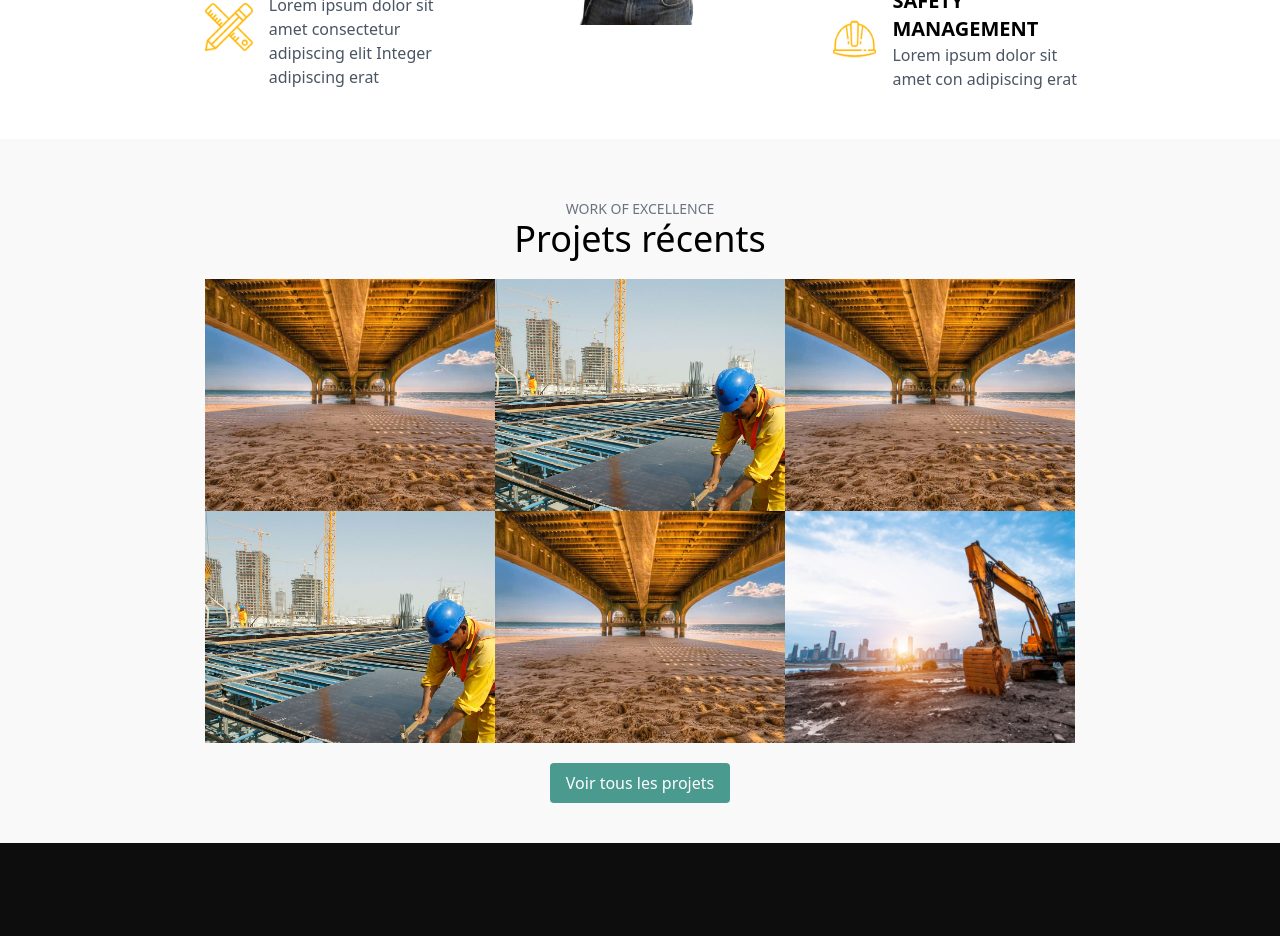
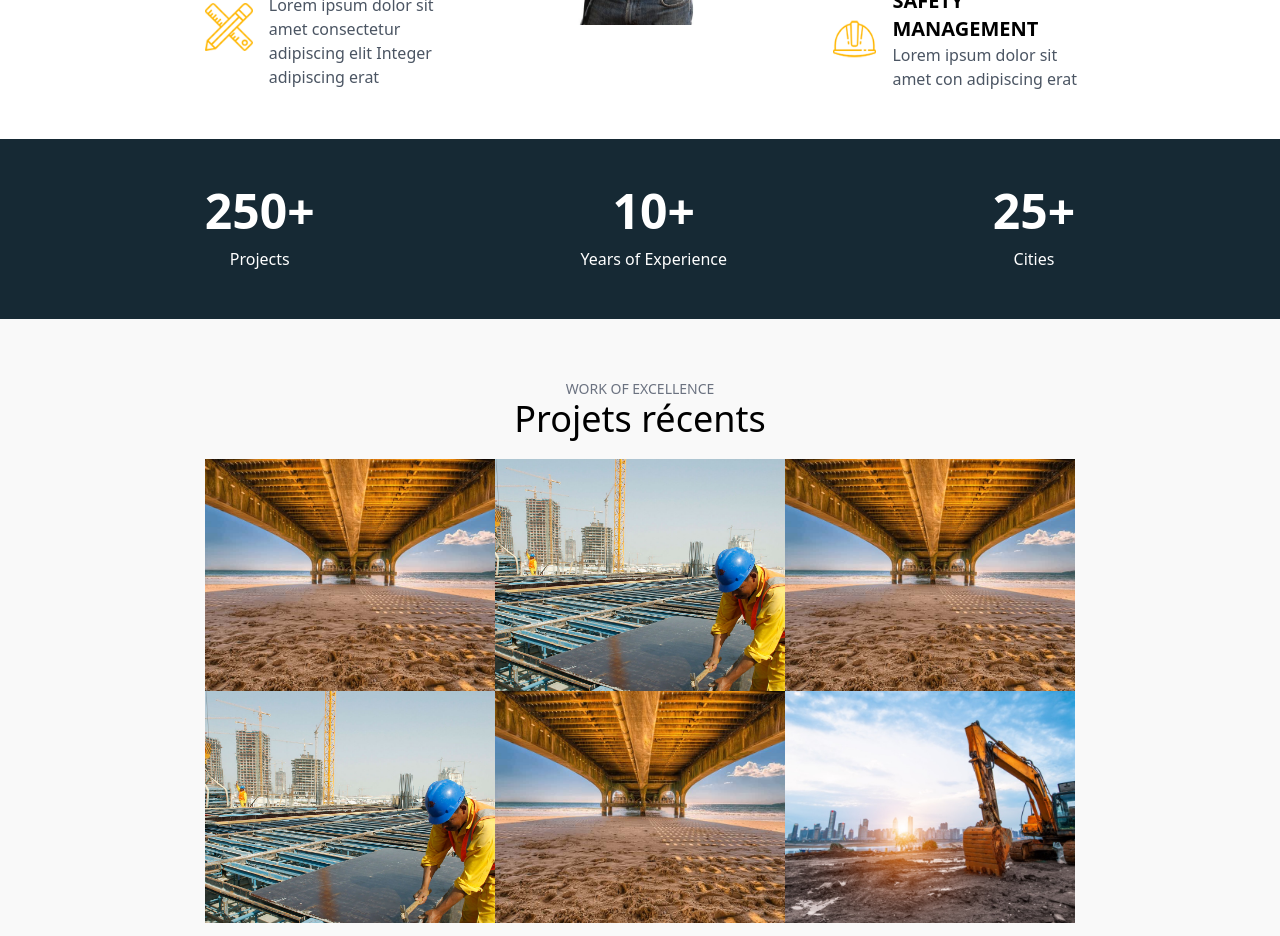
Before and after one commit to ArtisAdemi/INEMConstruction, a React (Vite) app in the folder inem_web/: page / in a window 1280 px wide. Shown: the part 2060-2996 px from the top of the page. Built offline with nearby package versions, Linux system fonts and the light colour scheme.

Commit message:
happy clients done

```diff
--- /dev/null
+++ b/inem_web/src/components/HappyClients.tsx
@@ -0,0 +1,22 @@
+import React from "react";
+
+const HappyClients: React.FC = () => {
+  return (
+    <div className="px-[8%] py-12 text-white xl:px-[16%] bg-[#162934] md:flex justify-between items-center">
+      <div className="flex flex-col justify-between items-center mb-12 md:mb-0">
+        <h1 className="font-bold text-5xl mb-3">250+</h1>
+        <h1>Projects</h1>
+      </div>
+      <div className="flex flex-col justify-between items-center mb-12 md:mb-0">
+        <h1 className="font-bold text-5xl mb-3">10+</h1>
+        <h1>Years of Experience</h1>
+      </div>
+      <div className="flex flex-col justify-between items-center">
+        <h1 className="font-bold text-5xl mb-3">25+</h1>
+        <h1>Cities</h1>
+      </div>
+    </div>
+  );
+};
+
+export default HappyClients;
--- a/inem_web/src/pages/HomePage.tsx
+++ b/inem_web/src/pages/HomePage.tsx
@@ -3,6 +3,7 @@ import HomeSlider from "../components/HomeSlider";
 import WhatWeDo from "../components/WhatWeDo";
 import HomeAbout from "../components/HomeAbout";
 import RecentProjects from "../components/RecentProjects";
+import HappyClients from "../components/HappyClients";
 
 const HomePage: React.FC = () => {
   return (
@@ -10,6 +11,7 @@ const HomePage: React.FC = () => {
       <HomeSlider />
       <HomeAbout />
       <WhatWeDo />
+      <HappyClients />
       <RecentProjects />
     </div>
   );
```
